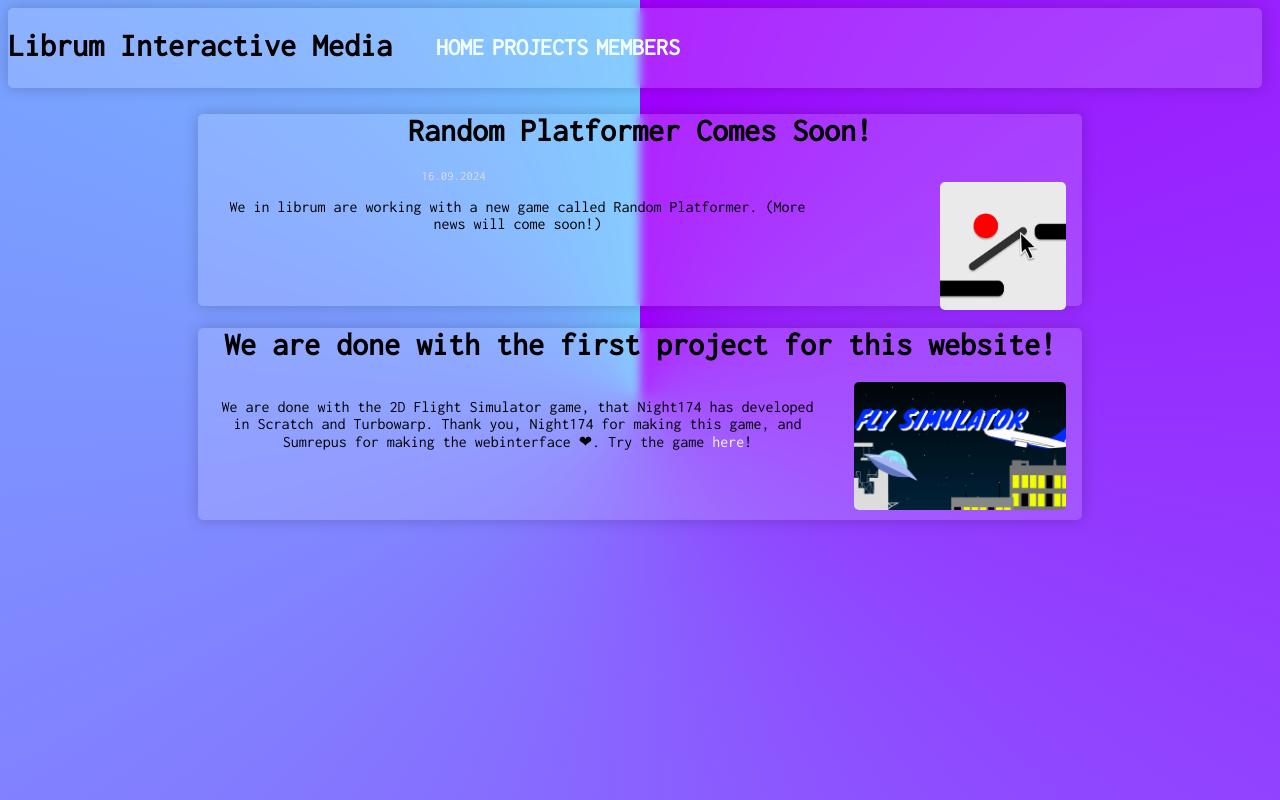
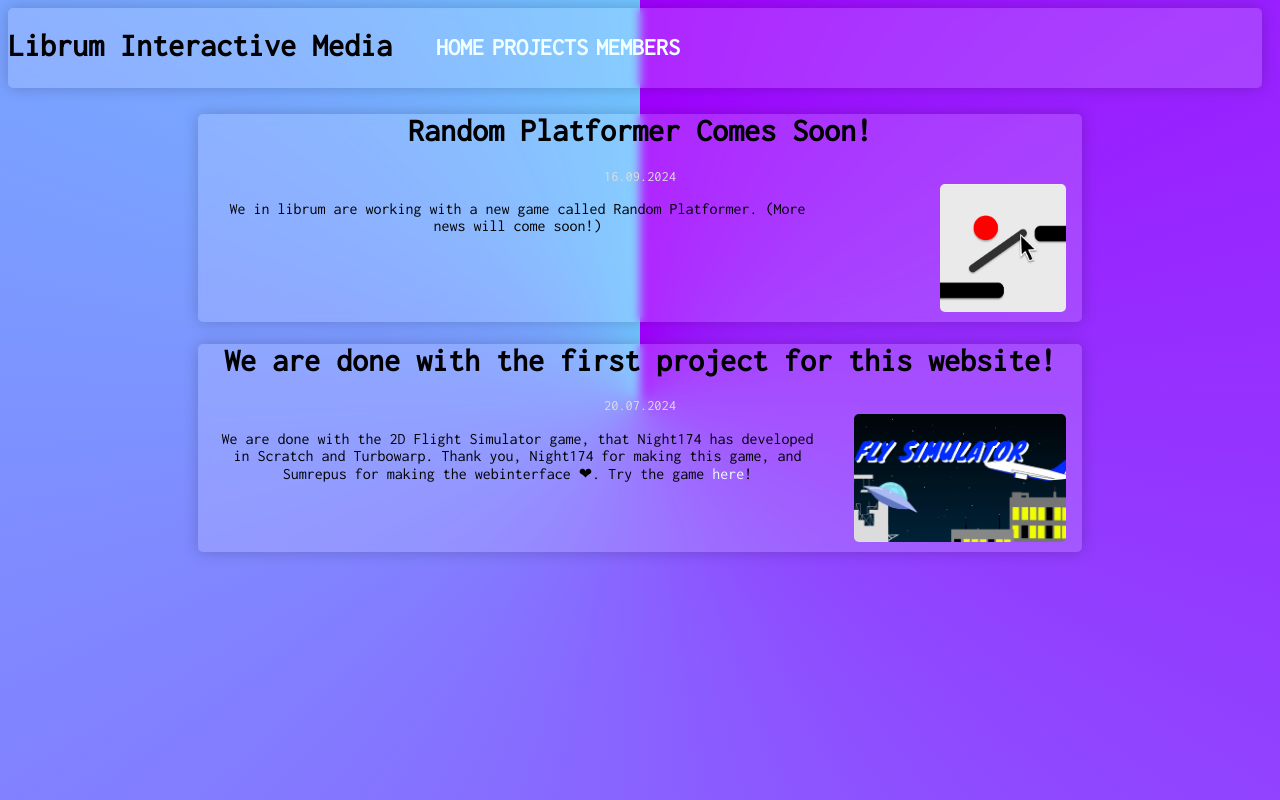
Before and after one commit to Librum12/librum12.github.io, a plain HTML site: page index.html in a window 1280 px wide. Drawn offline with Linux system fonts and the light colour scheme.

Commit message:
fixes for news date, and alignment
News date was not aligned correctly, and some other minor changes.

```diff
--- a/3rdpartycss.css
+++ b/3rdpartycss.css
@@ -18,9 +18,10 @@
 }
 
 .newsfrontpage {
-    height: 12rem;
+    height: 13rem;
     transition: 0.5s;
-    p {
+    text-align: center;
+    .newstext {
         float: left;
         width: 38em;
         margin-left: 1em;
@@ -31,21 +32,17 @@
         float: right;
         margin-right: 1em;
     }
+    .newsdatefrontpage {
+        color: gainsboro;
+        text-align: center;
+        margin-top: 0.01em;
+        margin-bottom: 0.02em;
+        font-size: 0.9em;
+    }
 }
 
 .newsfrontpage:hover {
     transform: scale(1.03);
-}
-
-.newsdatefrontpage {
-    color: gainsboro;
-    text-align: center;
-    margin-left: 1em;
-    margin-top: 0.01em;
-    margin-bottom: 0.02em;
-    font-size: 0.8em;
-    align-items: center;
-    justify-content: center;
 }
 
 .project {
--- a/index.html
+++ b/index.html
@@ -35,12 +35,13 @@
     <div class="glasstransparent newsfrontpage">
         <h1>Random Platformer Comes Soon!</h1>
         <p class="newsdatefrontpage">16.09.2024</p>
-        <p>We in librum are working with a new game called Random Platformer. (More news will come soon!)</p>
+        <p class="newstext">We in librum are working with a new game called Random Platformer. (More news will come soon!)</p>
         <img src="projects/Random Platformer/bilder/utn.png">
     </div>
     <div class="glasstransparent newsfrontpage">
         <h1>We are done with the first project for this website!</h1>
-        <p>We are done with the 2D Flight Simulator game, that Night174 has developed in Scratch and Turbowarp. Thank you, Night174 for making this game, and Sumrepus for making the webinterface ❤. Try the game <a href="https://librum12.github.io/projects/2D%20Flight%20Simulator/2D-Flight-Simulator.html">here</a>!</p>
+        <p class="newsdatefrontpage">20.07.2024</p>
+        <p class="newstext">We are done with the 2D Flight Simulator game, that Night174 has developed in Scratch and Turbowarp. Thank you, Night174 for making this game, and Sumrepus for making the webinterface ❤. Try the game <a href="https://librum12.github.io/projects/2D%20Flight%20Simulator/2D-Flight-Simulator.html">here</a>!</p>
         <img src="projects/2D Flight Simulator/bilder/tn1.jpg">
     </div>
 </body>
```
